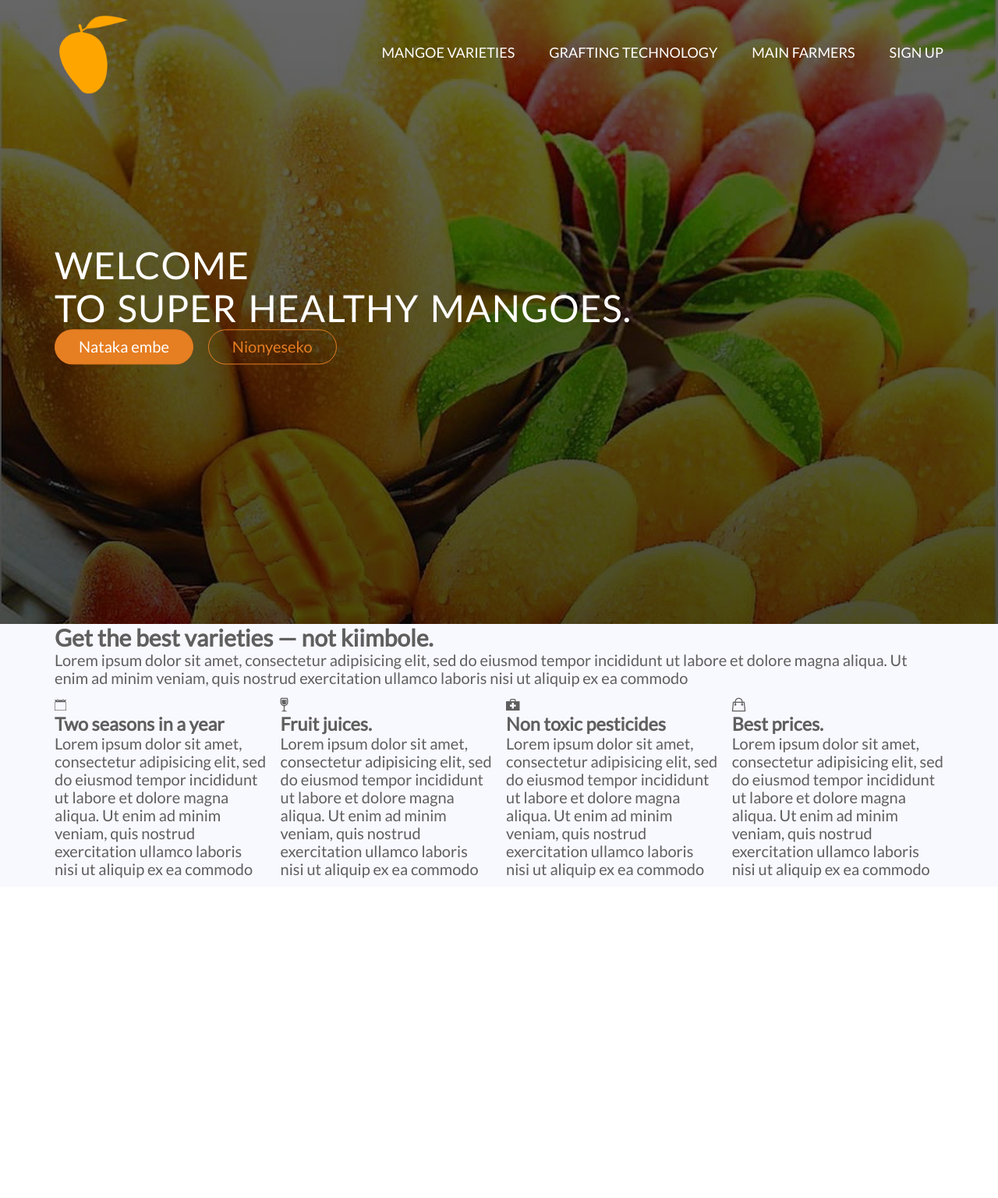
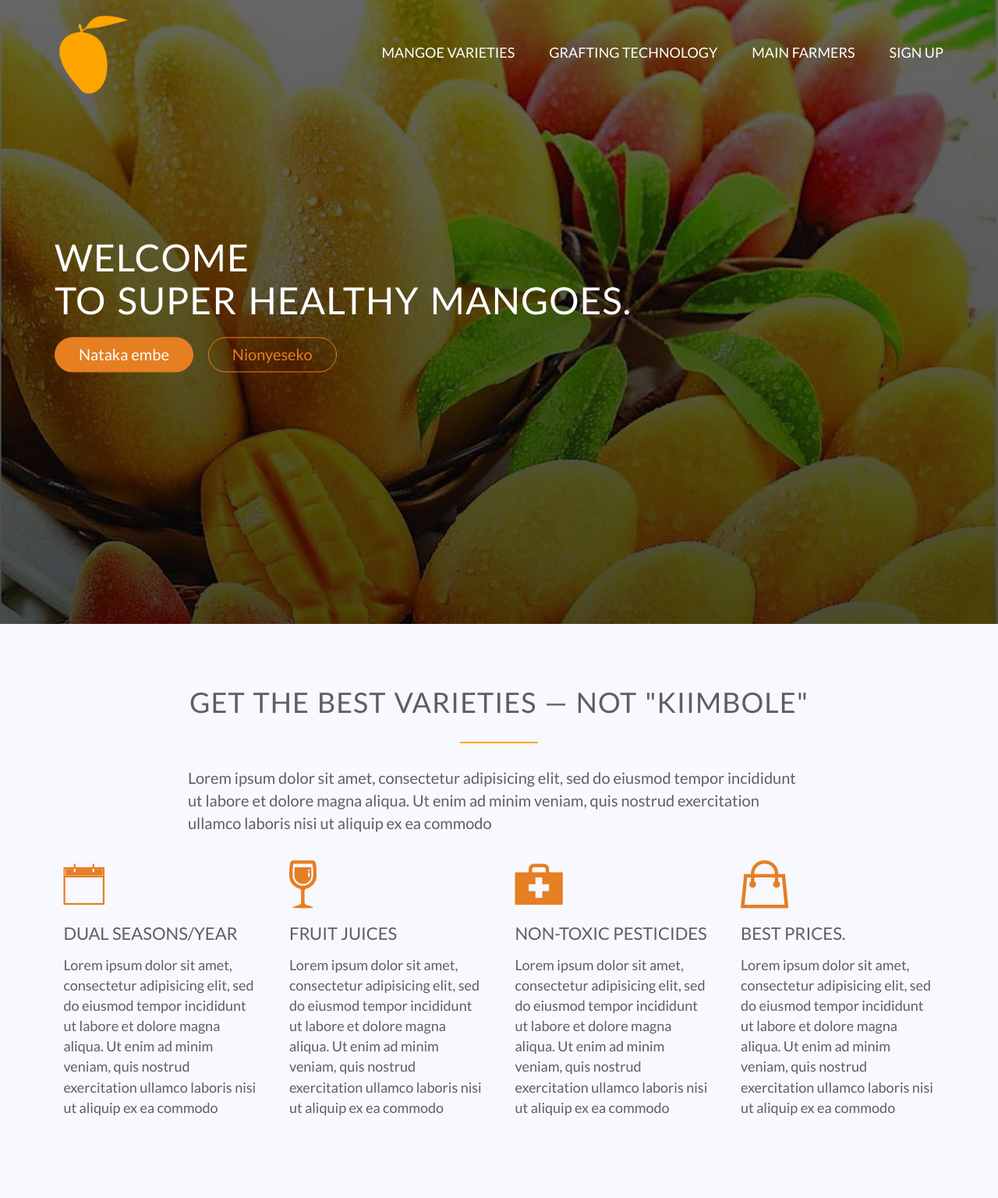
Before and after one commit to appwebtech/Mango_Business, a PHP site: page / in a window 1280 px wide. Shown: the whole page at 78% size. Before the commit the page ends 1126 px from the top, so only its background shows below. Run offline with PHP 8.4, Linux system fonts and the light colour scheme; some web fonts are replaced.

Commit message:
Finish Feature Section

```diff
--- a/index.html
+++ b/index.html
@@ -37,7 +37,7 @@
 	<section class="section-features">
 		<div class="row">
 
-			<h2>Get the best varieties &mdash; not kiimbole.</h2>
+			<h2>Get the best varieties &mdash; not "kiimbole"</h2>
 			<p class="long-copy">
 				Lorem ipsum dolor sit amet, consectetur adipisicing elit, sed do eiusmod
 				tempor incididunt ut labore et dolore magna aliqua. Ut enim ad minim veniam,
@@ -47,9 +47,9 @@
 		</div>
 
 		<div class="row">
-			<div class="col span-1-of-4">
-			<i class="ion-ios-calendar-outline"></i>
-				<h3>Two seasons in a year</h3>
+			<div class="col span-1-of-4 sanduku">
+			<i class="ion-ios-calendar-outline icon-noma"></i>
+				<h3>Dual seasons/year</h3>
 				<p>
 					Lorem ipsum dolor sit amet, consectetur adipisicing elit, sed do eiusmod
 					tempor incididunt ut labore et dolore magna aliqua. Ut enim ad minim veniam,
@@ -58,9 +58,9 @@
 				</p>
 			</div>
 
-			<div class="col span-1-of-4">
-			<i class="ion-wineglass"></i>
-				<h3>Fruit juices.</h3>
+			<div class="col span-1-of-4 sanduku">
+			<i class="ion-wineglass icon-noma"></i>
+				<h3>Fruit juices</h3>
 				<p>
 					Lorem ipsum dolor sit amet, consectetur adipisicing elit, sed do eiusmod
 					tempor incididunt ut labore et dolore magna aliqua. Ut enim ad minim veniam,
@@ -69,9 +69,9 @@
 				</p>
 			</div>
 
-			<div class="col span-1-of-4">
-			<i class="ion-medkit"></i>
-				<h3>Non toxic pesticides</h3>
+			<div class="col span-1-of-4 sanduku">
+			<i class="ion-medkit  icon-noma"></i>
+				<h3>Non-toxic pesticides</h3>
 				<p>
 					Lorem ipsum dolor sit amet, consectetur adipisicing elit, sed do eiusmod
 					tempor incididunt ut labore et dolore magna aliqua. Ut enim ad minim veniam,
@@ -80,8 +80,8 @@
 				</p>
 			</div>
 
-			<div class="col span-1-of-4">
-			<i class="ion-bag"></i>
+			<div class="col span-1-of-4 sanduku">
+			<i class="ion-bag  icon-noma"></i>
 				<h3>Best prices.</h3>
 				<p>
 					Lorem ipsum dolor sit amet, consectetur adipisicing elit, sed do eiusmod
--- a/resources/css/style.css
+++ b/resources/css/style.css
@@ -24,18 +24,80 @@ html {
 	margin: 0 auto;
 }
 
+section {
+	padding: 80px 0;
+}
+
+.sanduku {
+	padding: 1%;
+}
 
 
 /* ----------Heading---------- */
+h1,
+h2,
+h3 {
+	font-weight: 300;
+	text-transform: uppercase;
+
+
+}
+
 h1 {
 	margin: 0;
+	margin-bottom: 20px;
 	color: #fff;
 	font-size: 240%;
-	font-weight: 300;
-	text-transform: uppercase;
+	word-spacing: 4px;
 	letter-spacing: 1px;
-	word-spacing: 4px;
 }
+
+h2 {
+	font-size: 180%;
+	word-spacing: 2px;
+	text-align: center;
+	margin-bottom: 30px;
+	letter-spacing: 1px;
+}
+
+h3 {
+	font-size: 110%;
+	margin-bottom: 15px;
+}
+
+h2:after {
+	display: block;
+	height: 2px;
+	background-color: orange;
+	content: " ";
+	width: 100px;
+	margin: 0 auto;
+	margin-top: 30px;
+}
+
+/* ----------Paragraphs---------- */
+
+.long-copy {
+	line-height: 145%;
+	width: 70%;
+	margin-left: 15%;
+}
+
+/* ----------Icons---------- */
+
+.icon-noma {
+	font-size: 350%;
+	display: block;
+	color: #e67e22;
+	margin-bottom: 10px;
+}
+
+
+.sanduku p {
+	font-size: 90%;
+	line-height: 145%;
+}
+
 
 /* ----------Buttons---------- */
 .bonyeza:link,
```
